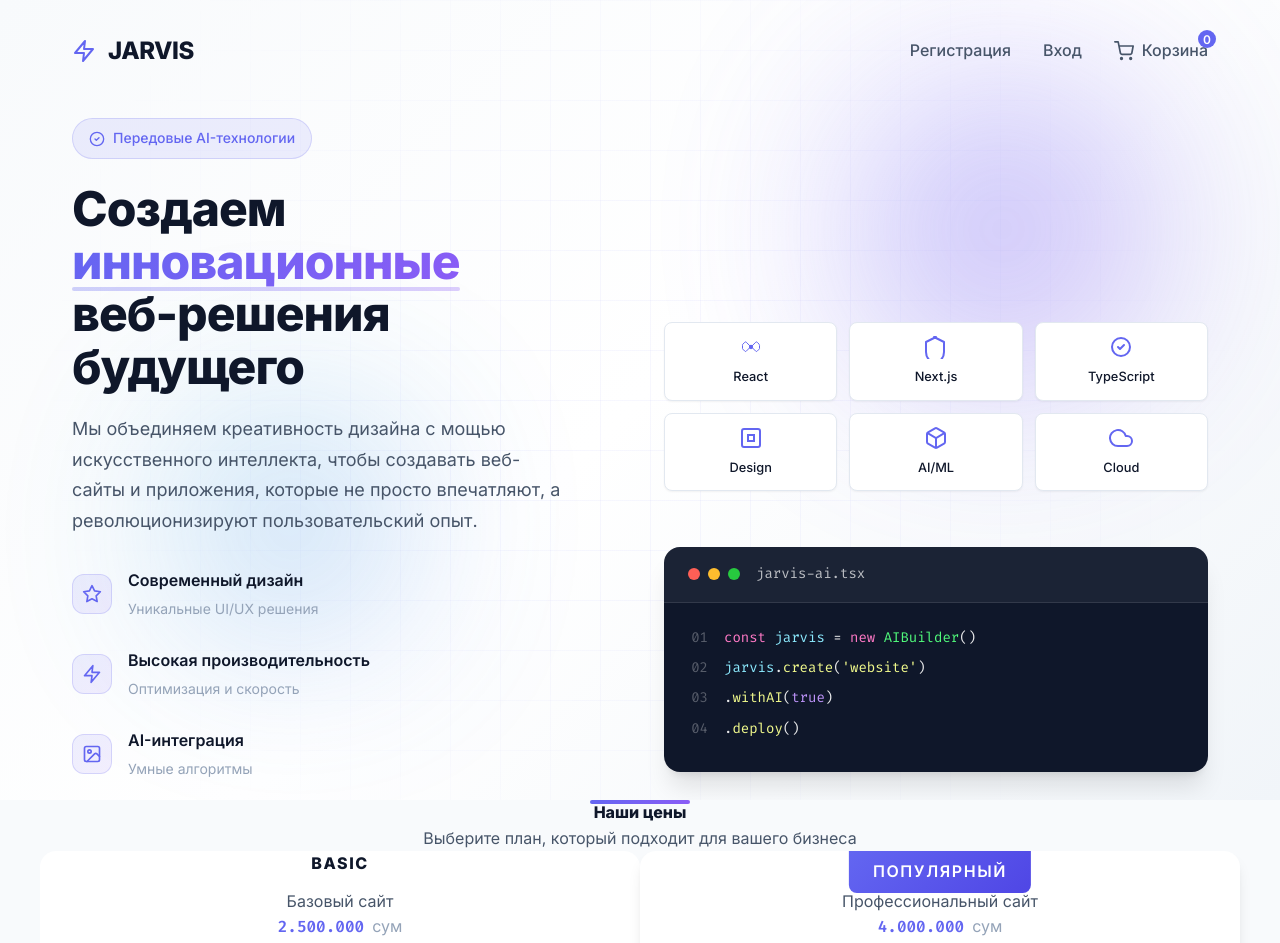
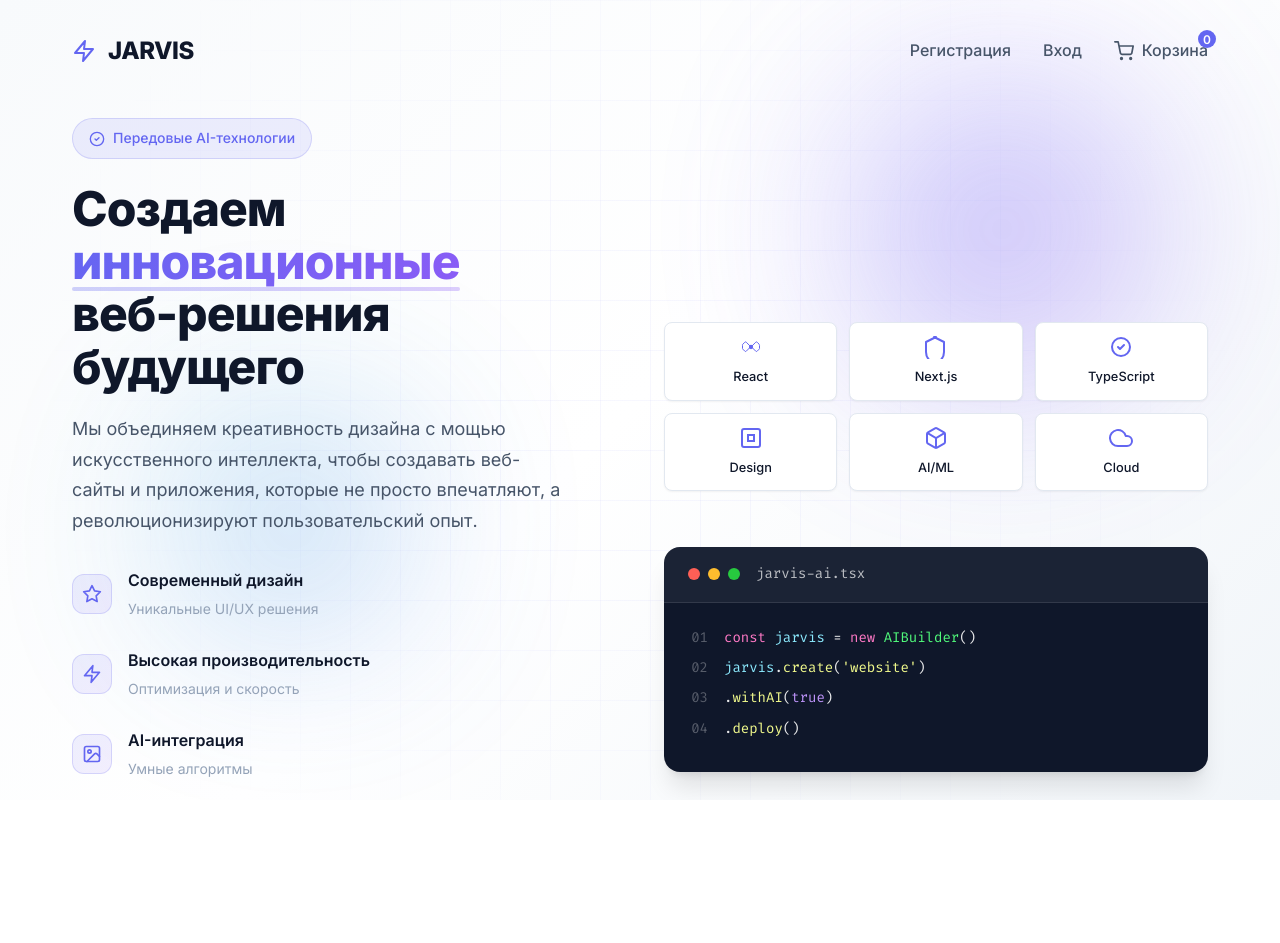
Before and after one commit to Said975-png/jarvis-web, a Next.js app: page / in a window 1280 px wide. Shown: the top 943 px of the page. After the commit the page ends 800 px from the top, so only its background shows below. Built offline with nearby package versions, Linux system fonts and the light colour scheme.

Commit message:
Remove pricing section from main page
cgen-5fe6cdca73c1461a84434f524853cd6c

```diff
--- a/pages/index.tsx
+++ b/pages/index.tsx
@@ -1,6 +1,5 @@
 import Head from 'next/head'
 import Hero from '../components/Hero'
-import Pricing from '../components/Pricing'
 
 export default function Home() {
   return (
@@ -13,7 +12,6 @@ export default function Home() {
       </Head>
       <main>
         <Hero />
-        <Pricing />
       </main>
     </>
   )
```
